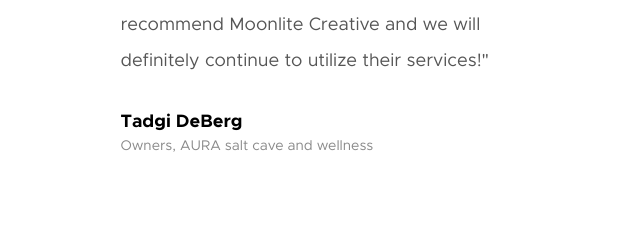
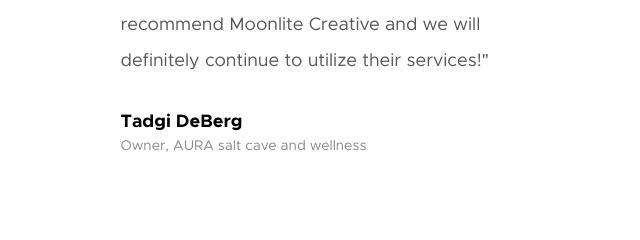
Before and after one commit to moonlitecreative/moonlitecreative.github.io, a plain HTML site: page docs/index.html in a window 1280 px wide. Shown: the part 4943-5183 px from the top of the page, 640-1280 px from the left. Drawn offline with Linux system fonts and the light colour scheme; files whose address does not match are found by name.

Commit message:
fix typo

```diff
--- a/docs/index.html
+++ b/docs/index.html
@@ -418,7 +418,7 @@
                         <p>"Moonlite Creative helped us with our new website design/launch and was an absolute pleasure to work with! They were very responsive, listened to what we wanted, and took the initiative to call our third party scheduling software provider with our questions which saved us a lot of time. They make themselves available and any changes we need are done on the same day. We highly recommend Moonlite Creative and we will definitely continue to utilize their services!"</p>
                         <div class="testimonials__author">
                             Tadgi DeBerg
-                            <span>Owners, AURA salt cave and wellness</span>
+                            <span>Owner, AURA salt cave and wellness</span>
                         </div>
                     </div>
 
```
